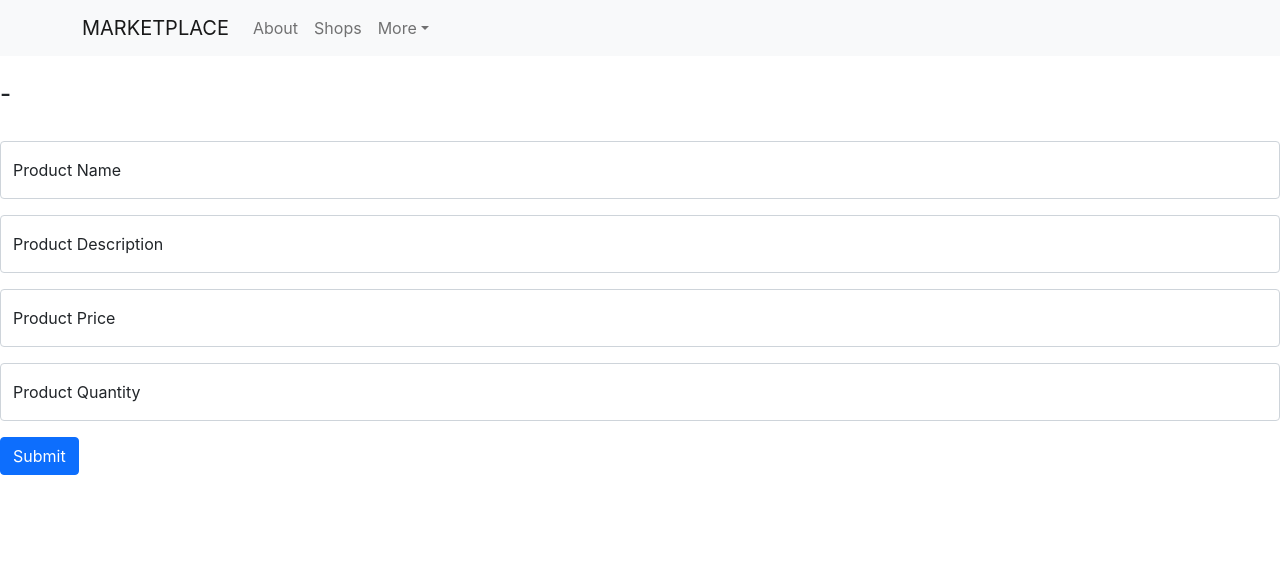
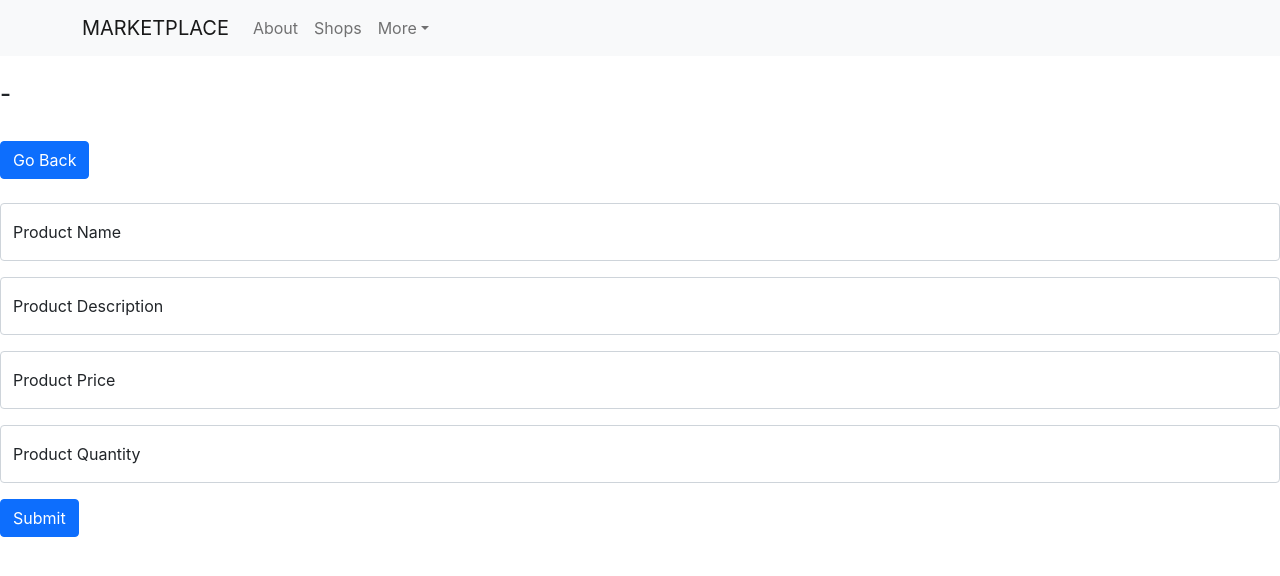
Before and after one commit to abduamal/marketplace_react_frontend, a React (Create React App) app: page /shops/1/new in a window 1280 px wide. Shown: the top 576 px of the page. Built offline with nearby package versions, Linux system fonts and the light colour scheme; no server answers.

Commit message:
add navigation button to shop show page

```diff
--- a/src/components/Shop.js
+++ b/src/components/Shop.js
@@ -1,20 +1,26 @@
 import React from 'react'
 import ProductsContainer from '../containers/ProductsContainer'
 import '../index.css'
+import Button from 'react-bootstrap/Button'
 
 function Shop(props) {
 
   // props.shops is looking at all the shops via routerProps in ShopsContainer
   // then, it is using the id to find the specific shop
 
-  let shop = props.shops[props.match.params.id - 1]
-  console.log(shop);
+  const shop = props.shops[props.match.params.id - 1]
+  console.log(props)
+
   return (
     <div>
       <br/>
       <h4 className='pageTitle'>
         {shop ? shop.name : null} - {shop? shop.industry : null}
-      </h4><br/>
+      </h4>
+      <br/>
+      <Button href='/shops' variant="primary">Go Back</Button>
+      <br/>
+      <br/>
       <ProductsContainer shop={shop}/>
     </div>
 
```
